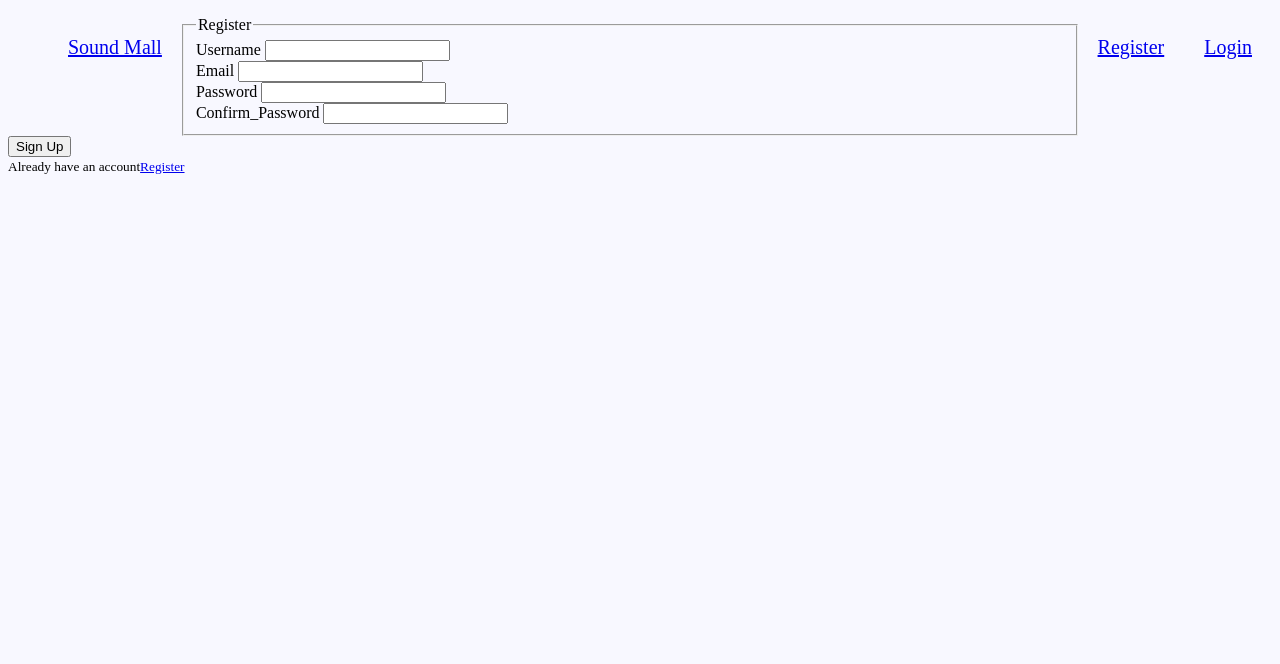
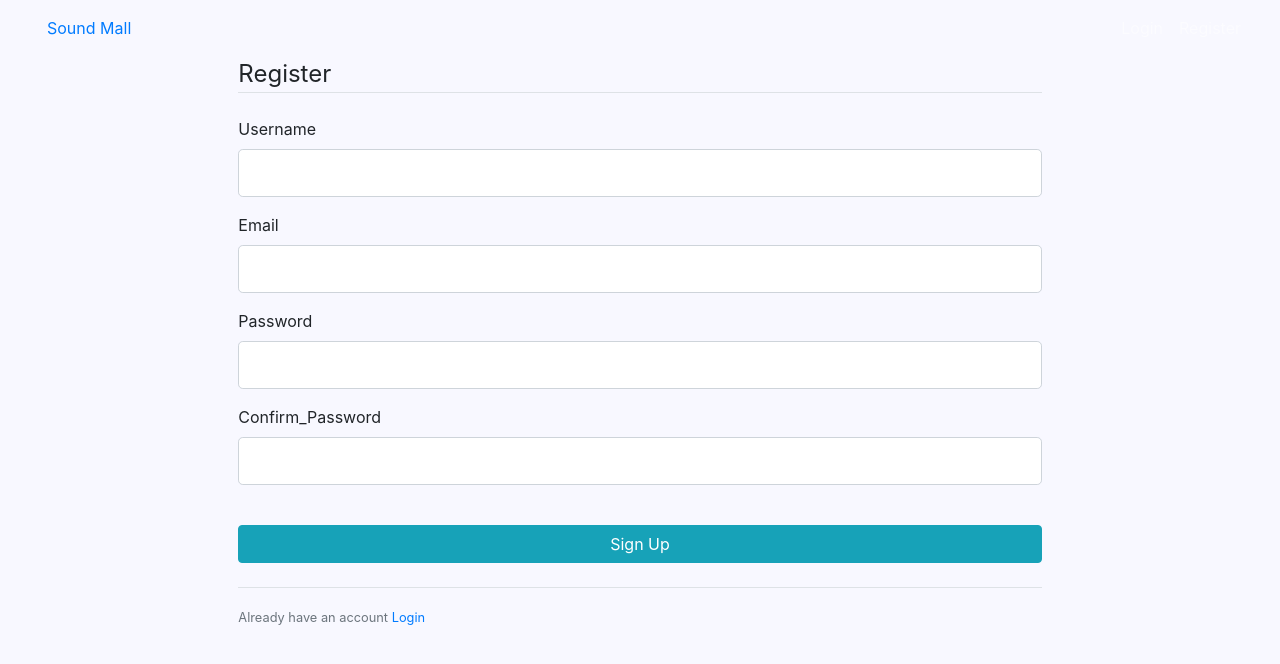
Before and after one commit to alexmagwe/sound-store, a Flask app: page /register in a window 1280 px wide. Shown: the top 664 px of the page. Run offline with Flask 2, Linux system fonts and the light colour scheme; some libraries are stand-ins or nearby versions.

Commit message:
Make it better

```diff
--- a/app_store/config.py
+++ b/app_store/config.py
@@ -3,7 +3,7 @@ basedir=os.path.abspath(os.path.dirname(__name__))
 
 
 class Config():
-    FLASK_APP=os.path.join(basedir,'margie','setup.py')
+    FLASK_APP=os.path.join(basedir,'mall','setup.py')
     SECRET_KEY ='20661143fd81501206948abe1df6ce38'
     SQLALCHEMY_DATABASE_URI = 'sqlite:////tmp/vault.db'
     SQLALCHEMY_TRACK_MODIFICATIONS = False
--- a/app_store/models.py
+++ b/app_store/models.py
@@ -42,7 +42,7 @@ class Order(db.Model):
     item_id = db.Column(db.Integer, db.ForeignKey('item.id'), nullable = False)
 
     def __repr__(self):
-        return f"User('{self.date_posted}','{self.user_address}', '{self.item_quantity}')"
+        return f"User('{self.id}','{self.date_posted}','{self.user_address}', '{self.item_quantity}','{self.payment}')"
 
 class CartItem(db.Model):
     id = db.Column(db.Integer, primary_key=True, autoincrement=True)
--- a/app_store/shop/routes.py
+++ b/app_store/shop/routes.py
@@ -32,13 +32,14 @@ def remove_from_cart(item_id):
     flash(f'Removed from Cart')
 
 
-@shop.route('/cart/<int:user_id>', methods=['GET','POST'])
+@shop.route('/cart/<name>', methods=['GET','POST'])
 @login_required
-def cart(user_id):
+def cart(name):
     user = current_user
     item = Item.query_all()
     if not user:
         return redirect(url_for('user.login'))
+    item = Item.query_all()
     form = ShoppingCartForm()
     if form.validate_on_submit():
         for item in items:
--- a/app_store/static/style.css
+++ b/app_store/static/style.css
@@ -2,44 +2,30 @@ body
 {
     background-color: ghostwhite;
 }
-nav
-{
-    background-color: darkgray;
-    text-align: left;
-    padding: 0;
-    margin: 0;
-}
-nav li
-{
-    display: inline-block;
-    font-size: 20px;
-    padding: 20px;
-}
-#logo
-{
-    float: left;
-}
-#left1
-{
-    float: right;
-}
-#left2
-{
-    float: right;
-}
 .amp
 {
     text-align: center;
-    float: center;
     font: 40px;
-    margin-top: 100px;
 }
 .flex-grid-thirds
 {
     display: flex;
-    justify-content: space-between;
+    justify-content: center;
+    align-items: center;
+    flex-direction: row;
+    flex-wrap: wrap;
+    align-content: center;
 }
 .flex-grid-thirds .col
 {
     width: 32%;
+    margin: 5px 5px 5px 5px;
+    border-radius: 10px;
+    border: gold;
 }
+img
+{
+    max-width: 65%;
+    height: auto;
+    border-radius: 5px;
+}
--- a/app_store/templates/admin/dashboard.html
+++ b/app_store/templates/admin/dashboard.html
@@ -0,0 +1 @@
+{% extends 'admin.html' %}
--- a/app_store/templates/base.html
+++ b/app_store/templates/base.html
@@ -3,29 +3,38 @@
     <head>
         <meta charset="UTF-8" lang="English">
         <meta name="viewport" content="width=device-width, initial-scale=1, shrink-to-fit=no">
+        <link rel="stylesheet" href="https://maxcdn.bootstrapcdn.com/bootstrap/4.0.0/css/bootstrap.min.css" integrity="sha384-Gn5384xqQ1aoWXA+058RXPxPg6fy4IWvTNh0E263XmFcJlSAwiGgFAW/dAiS6JXm" crossorigin="anonymous">
         <link type="text/css" rel="stylesheet" href="{{url_for('static',filename='style.css')}}">
         <title>{% block title %}{% endblock title %}</title>
     </head>
     <body>
-        <nav class="Navbar">
-            <ol>
-                <li id="logo"><a href="{{url_for('shop.index')}}">Sound Mall</a></li>
-                {% if current_user.is_admin == True %}
-                <li id="logo1" ><a href="{{url_for('admin.dashboard')}}">Dashboard</a></li>
-                <li id="left2"><a href="{{url_for('user.logout')}}">Logout</a></li>
-                {% endif %}
-                {% if current_user.is_authenticated == True %}
-                <li id="logo1" ><a href="{{url_for('user.account',name=current_user.username)}}">Account</a></li>
-                <li id="left2"><a href="{{url_for('user.logout')}}">Logout</a></li>
-                {% else %}
-                <li id="left1"><a href="{{url_for('user.login')}}">Login</a></li>
-                <li id="left2"><a href="{{url_for('user.register')}}">Register</a></li>
-                {% endif %}
-            </ol>
+        <nav class="navbar navbar-expand-md navbar-dark bg-steel mb-0">
+            <div class="container-fluid">
+                <div class="collapse navbar-collapse">
+                    <a class="nav-item nav-link" href="{{url_for('shop.index')}}">Sound Mall</a>
+                    {% if current_user.is_admin == True %}
+                    <a class="nav-item nav-link" href="{{url_for('admin.dashboard')}}">Dashboard</a>
+                    <a class="nav-item nav-link" href="{{url_for('user.logout')}}">Logout</a>
+                    {% endif %}
+
+                </div>
+                <div class="navbar-nav">
+                    {% if current_user.is_authenticated == True %}
+                    <a class="nav-item nav-link" href="{{url_for('user.account',name=current_user.username)}}">Account</a>
+                    <a class="nav-item nav-link" href="{{url_for('user.logout')}}">Logout</a>
+                    {% else %}
+                    <a class="nav-item nav-link" href="{{url_for('user.login')}}">Login</a>
+                    <a class="nav-item nav-link" href="{{url_for('user.register')}}">Register</a>
+                    {% endif %}
+                </div>
+            </div>
         </nav>
-        <main>
+        <main role="main" class="col-12 ml-auto mr-auto">
             {% block main %}
             {% endblock main %}
         </main>
+        <script src="https://code.jquery.com/jquery-3.2.1.slim.min.js" integrity="sha384-KJ3o2DKtIkvYIK3UENzmM7KCkRr/rE9/Qpg6aAZGJwFDMVNA/GpGFF93hXpG5KkN" crossorigin="anonymous"></script>
+    <script src="https://cdnjs.cloudflare.com/ajax/libs/popper.js/1.12.9/umd/popper.min.js" integrity="sha384-ApNbgh9B+Y1QKtv3Rn7W3mgPxhU9K/ScQsAP7hUibX39j7fakFPskvXusvfa0b4Q" crossorigin="anonymous"></script>
+    <script src="https://maxcdn.bootstrapcdn.com/bootstrap/4.0.0/js/bootstrap.min.js" integrity="sha384-JZR6Spejh4U02d8jOt6vLEHfe/JQGiRRSQQxSfFWpi1MquVdAyjUar5+76PVCmYl" crossorigin="anonymous"></script>
     </body>
 </html>
--- a/app_store/templates/shop/cart.html
+++ b/app_store/templates/shop/cart.html
@@ -0,0 +1,6 @@
+{% extends 'base.html' %}
+{% block title %} Shopping Cart {user_name} {% endblock title %}
+{% block main %}
+
+
+{% endblock main %}
--- a/app_store/templates/shop/store.html
+++ b/app_store/templates/shop/store.html
@@ -10,7 +10,7 @@
                 <img src="{ item.item_pic }">
                 <h4><b>{ item.name }</b></h4>
                 <p>{ item.description }</p>
-                <button></button>
+                <button class="btn bt">Order</button>
             </div>
         {% endfor %}
     </div>
--- a/app_store/templates/user/register.html
+++ b/app_store/templates/user/register.html
@@ -1,70 +1,73 @@
 {% extends 'base.html' %}
+{% block title %} Register {% endblock title%}
 {% block main %}
-    <div class="section">
-        <form method="POST" enctype="multipart/form-data">
-            <fieldset>
-                <legend>Register</legend>
-                <div>
-                    {{ form.username.label() }}
+<div class="col-8 ml-auto mr-auto">
+    <div class="content-section">
+        <form method="POST" action="" enctype="multipart/form-data">
+            <fieldset class="form-group">
+                <legend class="border-bottom mb-4">Register</legend>
+                <div class="form-group">
+                    {{ form.username.label(class="form-control-label") }}
                     {% if form.username.error %}
-                        {{ form.username() }}
-                        <div >
+                        {{ form.username(class="form-control form-control-lg is-invalid") }}
+                        <div class="invalid-feedback" >
                             {% for error in form.username.errors %}
                                 <span>{{ error }}</span>
                             {% endfor %}
                         </div>
                     {% else %}
-                        {{ form.username() }}
+                        {{ form.username(class="form-control form-control-lg") }}
                     {% endif %}
                 </div>
-                <div>
-                    {{ form.email.label() }}
+                <div class="form-group">
+                    {{ form.email.label(class="form-control-label") }}
                     {% if form.email.error %}
-                        {{ form.email() }}
-                        <div >
+                        {{ form.email(class="form-control form-control-lg is-invalid") }}
+                        <div class="invalid-feedback" >
                             {% for error in form.email.errors %}
                                 <span>{{ error }}</span>
                             {% endfor %}
                         </div>
                     {% else %}
-                        {{ form.email() }}
+                        {{ form.email(class="form-control form-control-lg") }}
                     {% endif %}
                 </div>
-                <div>
-                    {{ form.password.label() }}
+                <div class="form-group">
+                    {{ form.password.label(class="form-control-label") }}
                     {% if form.password.error %}
-                        {{ form.password() }}
-                        <div >
+                        {{ form.password(class="form-control form-control-lg is-invalid") }}
+                        <div class="invalid-feedback" >
                             {% for error in form.password.errors %}
                                 <span>{{ error }}</span>
                             {% endfor %}
                         </div>
                     {% else %}
-                        {{ form.password() }}
+                        {{ form.password(class="form-control form-control-lg") }}
                     {% endif %}
                 </div>
-                <div>
-                    {{ form.confirm_password.label() }}
+                <div class="form-group">
+                    {{ form.confirm_password.label(class="form-control-label") }}
                     {% if form.confirm_password.error %}
-                        {{ form.confirm_password() }}
-                        <div >
+                        {{ form.confirm_password(class="form-control form-control-lg is-invalid") }}
+                        <div class="invalid-feedback" >
                             {% for error in form.confirm_password.errors %}
                                 <span>{{ error }}</span>
                             {% endfor %}
                         </div>
                     {% else %}
-                        {{ form.confirm_password() }}
+                        {{ form.confirm_password(class="form-control form-control-lg") }}
                     {% endif %}
                 </div>
             </fieldset>
-            <div>
-                {{ form.submit()}}
+            <div class="form-group">
+                {{ form.submit(class="btn btn-info btn-rounded btn-block my-4 waves-effect z-depth-0")}}
             </div>
         </form>
-        <div>
-            <small>
-                Already have an account<a href="{{url_for('user.login')}}">Register</a>
+        <div class="border-top pt-3">
+            <small class="text-muted">
+                Already have an account <a href="{{url_for('user.login')}}">Login</a>
             </small>
         </div>
     </div>
+</div>
 {% endblock main %}
```
Also changed, not shown: app_store/templates/admin.html (+12 -7 lines), app_store/templates/admin/admin_register.html (+28 -26 lines), app_store/templates/admin/create_item.html (+49 -0 lines), app_store/templates/user/account.html (+35 -0 lines), app_store/templates/user/login.html (+28 -22 lines).
